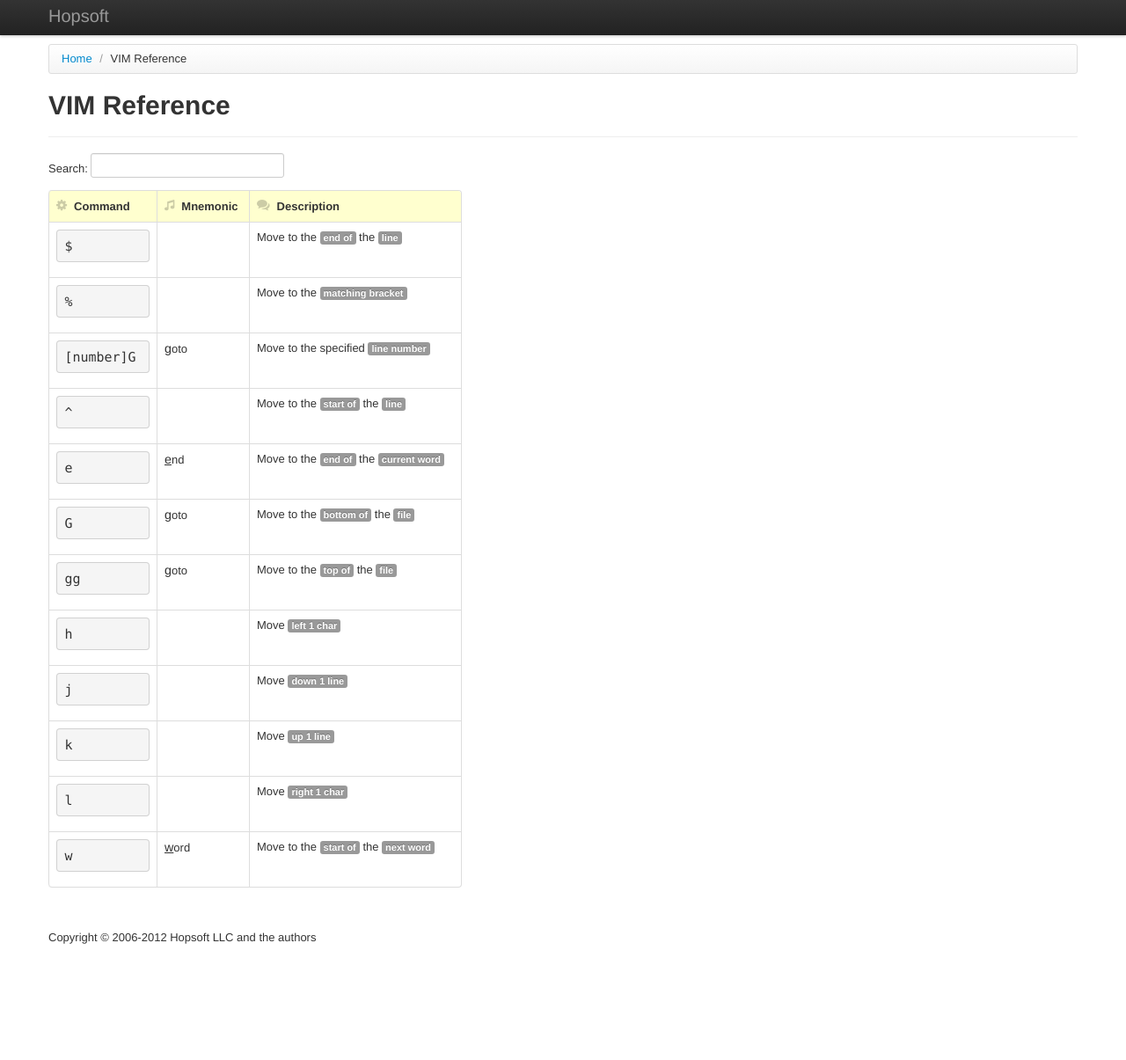
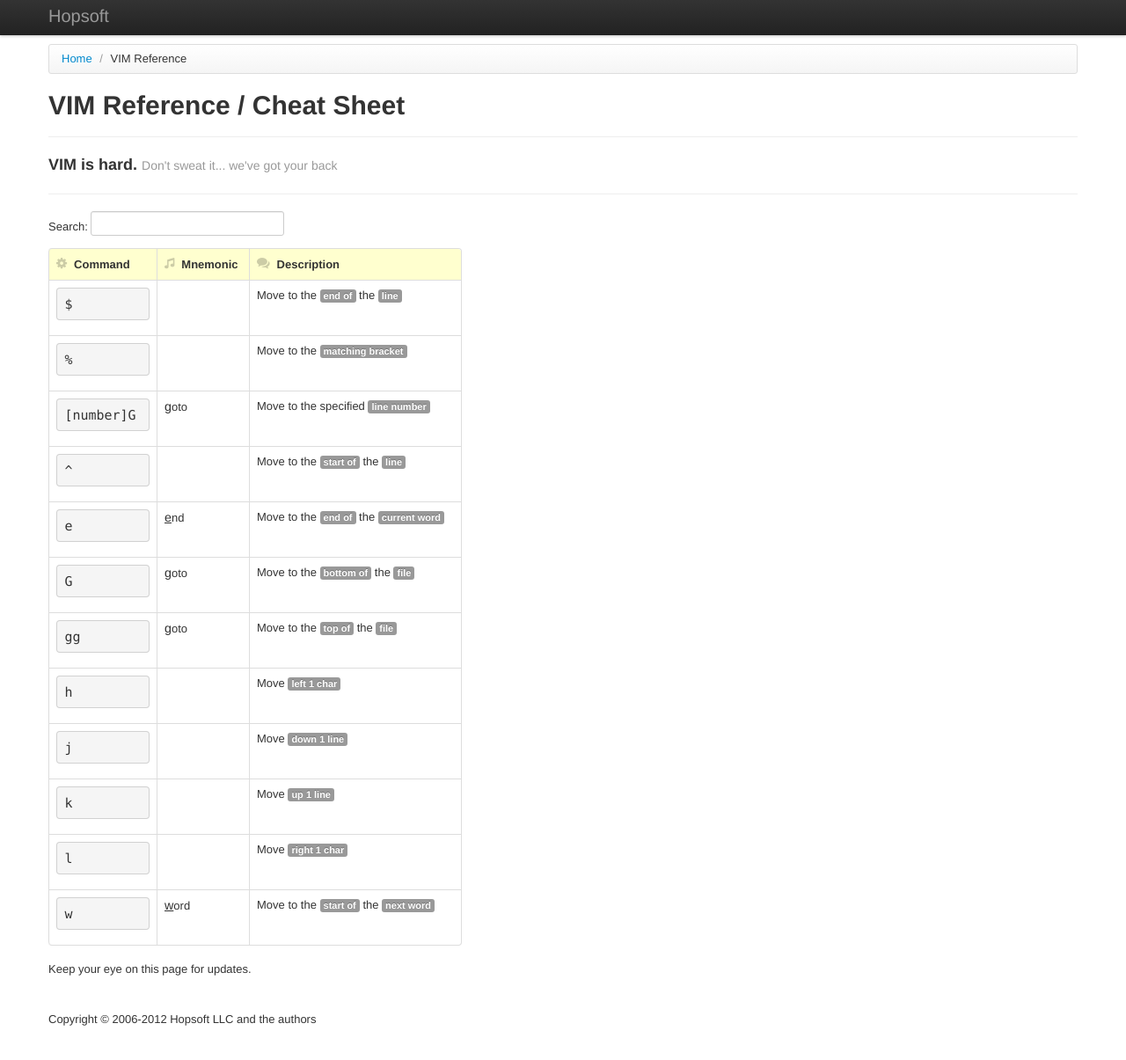
Before and after one commit to hopsoft/hopsoft.github.io, a Jekyll site: the page built from vim.markdown, in a window 1280 px wide and 1218 px high. Shown: the top 1205 px of the window at 88% size. Built offline with Jekyll 4.4.1, drawn with Linux system fonts in a browser that asks for light colours.

Commit message:
formatting and headers

```diff
--- a/vim.markdown
+++ b/vim.markdown
@@ -1,5 +1,5 @@
 ---
-title: VIM Reference
+title: VIM Reference / Cheat Sheet
 layout: bootstrap
 ---
 
@@ -18,6 +18,13 @@ layout: bootstrap
 </div>
 
 <div class="row">
+  <div class="span12">
+    <h3>
+      VIM is hard. <small>Don't sweat it... we've got your back</small>
+    </h3>
+    <hr />
+  </div>
+
   <div class="span5">
 
     <table class="table table-bordered table-awesome">
@@ -106,4 +113,11 @@ layout: bootstrap
     </table>
 
   </div>
+
+  <div class="span12">
+    <p>
+      Keep your eye on this page for updates.
+    </p>
+  </div>
+
 </div>
```
